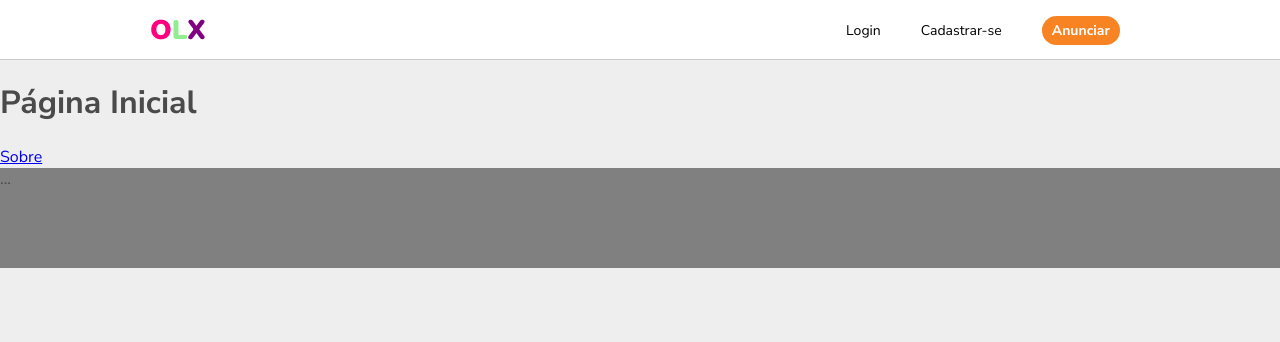
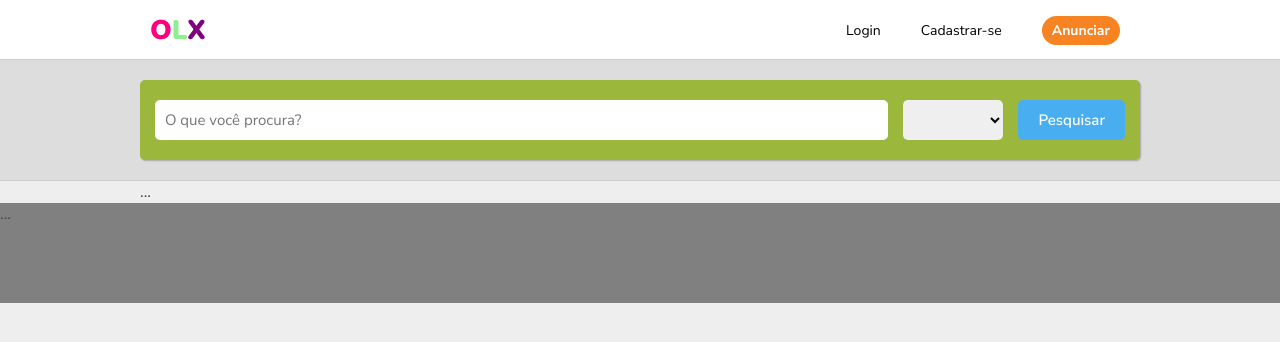
Before and after one commit to lucaspmatos/olx-clone, a React (Create React App) app in the folder frontend/: page / in a window 1280 px wide. Shown: the top 342 px of the page. Built offline with nearby package versions, Linux system fonts and the light colour scheme.

Commit message:
Creating and Styling Search Box

```diff
--- a/frontend/src/pages/Home/index.js
+++ b/frontend/src/pages/Home/index.js
@@ -1,11 +1,33 @@
-import React from "react";
-import { Link } from "react-router-dom";
+import React, { useState } from "react";
+import { PageArea, SearchArea } from "./styled";
+import { PageContainer } from "../../components/MainComponents";
+
+import useApi from "../../helpers/OlxAPI";
 
 export default function Page() {
+  const api = useApi();
+
   return (
-    <div>
-      <h1>Página Inicial</h1>
-      <Link to="/about">Sobre</Link>
-    </div>
+    <>
+      <SearchArea>
+        <PageContainer>
+          <div className="searchBox">
+            <form method="GET" action="/ads">
+              <input type="text" name="q" placeholder="O que você procura?" />
+              <select name="state">
+
+              </select>
+              <button>Pesquisar</button>
+            </form>
+          </div>
+          <div className="categoryList">
+
+          </div>
+        </PageContainer>
+      </SearchArea>
+      <PageContainer>
+        <PageArea>...</PageArea>
+      </PageContainer>
+    </>
   );
 }
--- /dev/null
+++ b/frontend/src/pages/Home/styled.js
@@ -0,0 +1,55 @@
+import styled from "styled-components";
+
+export const SearchArea = styled.div`
+  background-color: #ddd;
+  border-bottom: 1px solid #ccc;
+  padding: 20px 0;
+
+  .searchBox {
+    background-color: #9bb83c;
+    padding: 20px 15px;
+    border-radius: 5px;
+    box-shadow: 1px 1px 1px 0.3px rgba(0, 0, 0, 0.2);
+    display: flex;
+
+    form {
+      flex: 1;
+      display: flex;
+
+      input,
+      select {
+        height: 40px;
+        border: 0;
+        border-radius: 5px;
+        outline: 0;
+        font-size: 15px;
+        color: black;
+        margin-right: 15px;
+        font-family: "Nunito Sans";
+      }
+
+      input {
+        flex: 1;
+        padding: 0 10px;
+      }
+
+      select {
+        width: 100px;
+      }
+
+      button {
+        background-color: #49aeef;
+        font-size: 15px;
+        border: 0;
+        border-radius: 5px;
+        color: white;
+        padding: 0 20px;
+        cursor: pointer;
+        font-family: "Nunito Sans";
+        font-weight: 600;
+      }
+    }
+  }
+`;
+
+export const PageArea = styled.div``;
```
